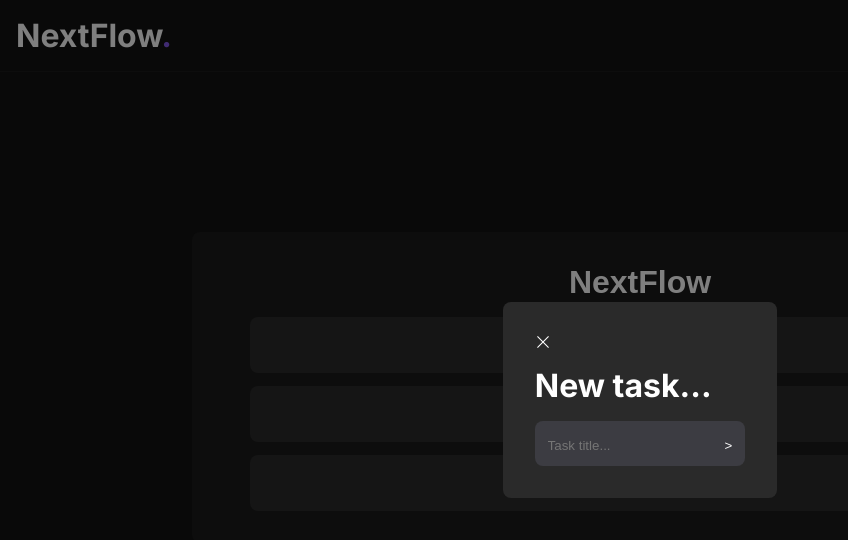
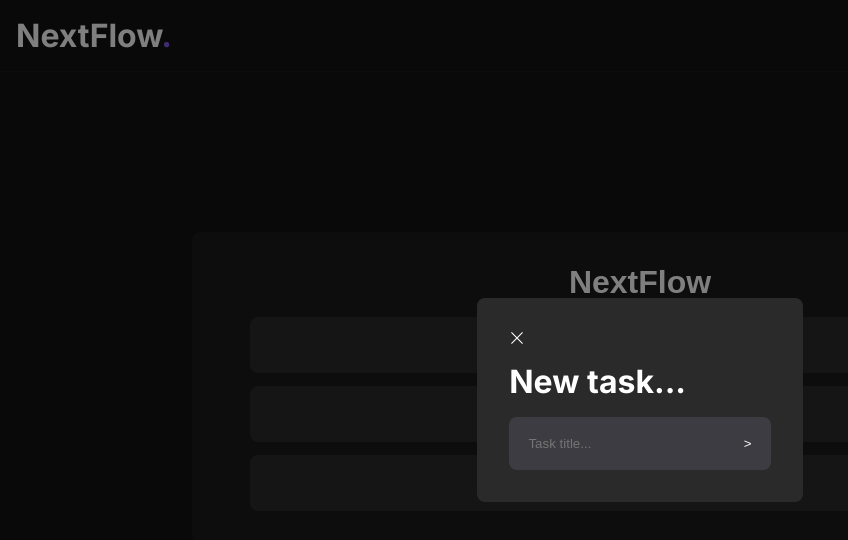
Before and after one commit to Furyforev3r/NextFlow, a Next.js app: page / in a window 1280 px wide. Shown: the top 540 px of the page, without its empty margins (0-848 px from the left). Built offline with nearby package versions, Linux system fonts and the light colour scheme.

Commit message:
toast input ots

```diff
--- a/src/app/page.module.css
+++ b/src/app/page.module.css
@@ -31,13 +31,13 @@
 }
 
 .toast form {
-    cursor: pointer;
-    padding: 0.8rem;
     background: var(--gray-color);
     border-radius: 0.5rem;
 }
 
 .toast form input {
+    cursor: pointer;
+    padding: 1.2rem;
     background: none;
     border: none;
 }
```
